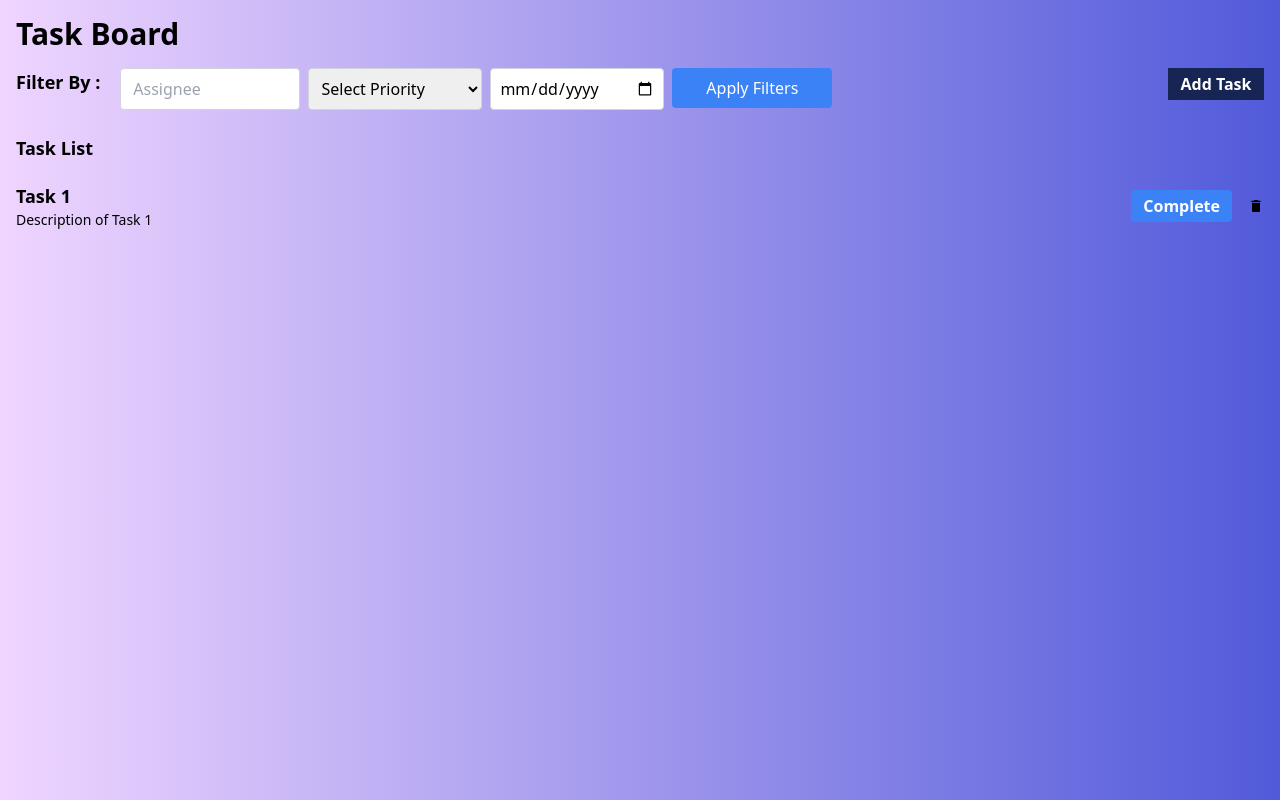
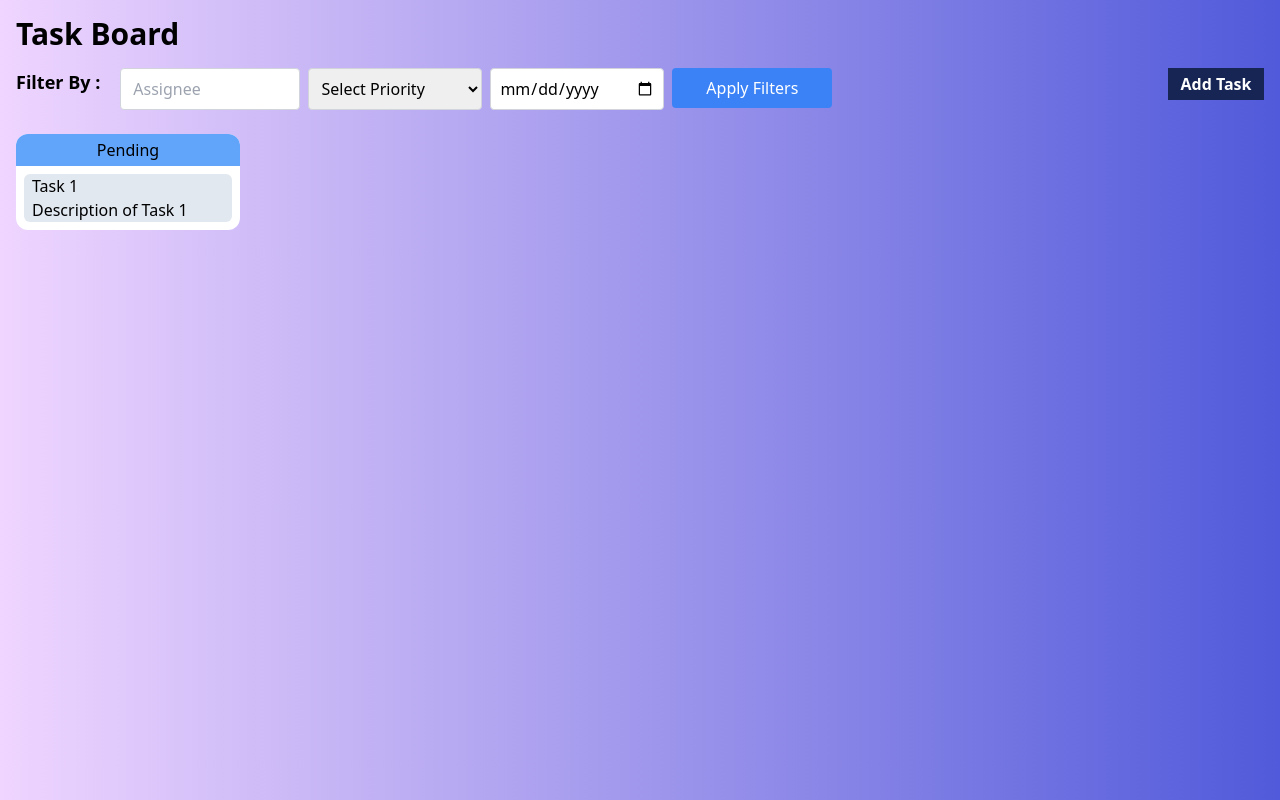
Before and after one commit to BIPODGHOSH/task-tracker, a React (Vite) app: page / in a window 1280 px wide. Built offline with nearby package versions, Linux system fonts and the light colour scheme; the HTML template or start-up script is replaced by a standard one.

Commit message:
change some style

```diff
--- a/src/App.css
+++ b/src/App.css
@@ -0,0 +1,7 @@
+::-webkit-scrollbar {
+  width: 0;
+}
+
+::-webkit-scrollbar-track {
+  display: none;
+}
--- a/src/App.jsx
+++ b/src/App.jsx
@@ -1,10 +1,11 @@
 import React from "react";
 import Home from "./component/Home";
+import "./App.css";
 
 const App = () => {
   return (
     <div
-      className="h-screen w-screen"
+      className="min-h-screen w-screen"
       style={{ background: "linear-Gradient(90deg, #efd5ff 0%, #515ada 100%)" }}
     >
       <Home />
--- a/src/component/TaskForm.jsx
+++ b/src/component/TaskForm.jsx
@@ -84,10 +84,11 @@ const TaskForm = () => {
           />
           <select
             name="status"
-            value={formData.status}
+            value={formData.status || "Pending"}
             onChange={handleChange}
             className="w-full px-3 py-2 mb-2 border border-gray-300 rounded"
           >
+            {/* <option value="Pending">Select Status</option> */}
             <option value="Pending">Pending</option>
             <option value="In Progress">In Progress</option>
             <option value="Completed">Completed</option>
--- a/src/component/TaskList.jsx
+++ b/src/component/TaskList.jsx
@@ -1,19 +1,38 @@
-import TaskItem from "./TaskItem";
+import React from "react";
+import { Card, CardHeader, CardBody } from "@material-tailwind/react"; // Import Card components from Material Tailwind
 
-const TaskList = ({ tasks, deleteTask, updateTask }) => {
+const TaskList = ({ tasks }) => {
+  // Group tasks based on their status
+  const groupedTasks = tasks.reduce((acc, task) => {
+    if (!acc[task.status]) {
+      acc[task.status] = []; // Initialize an array for the status if it doesn't exist
+    }
+    acc[task.status].push(task); // Push the task into the corresponding status array
+    return acc;
+  }, {});
+
   return (
-    <div className="w-full">
-      <h2 className="text-lg font-bold mb-2">Task List</h2>
-      <div className="overflow-x-auto">
-        {tasks.map((task) => (
-          <TaskItem
-            key={task.id}
-            task={task}
-            deleteTask={deleteTask}
-            updateTask={updateTask}
-          />
-        ))}
-      </div>
+    <div className="flex gap-2 p-0 m-0 overflow-x-scroll w-full scrollbar">
+      {Object.entries(groupedTasks).map(([status, tasks]) => (
+        <Card
+          key={status}
+          className="mb-4 min-w-40 md:w-56 bg-white overflow-hidden rounded-xl "
+        >
+          <CardHeader className="text-center py-1 bg-blue-400 rounded-none m-0">
+            {status}
+          </CardHeader>
+          <CardBody className="p-0 overflow-auto flex flex-col px-2">
+            {tasks.map((task) => (
+              <div key={task.id} className="bg-slate-200 my-2 rounded-md px-2">
+                <p>{task.title}</p>
+                <p>{task.description}</p>
+
+                {/* Render other task details */}
+              </div>
+            ))}
+          </CardBody>
+        </Card>
+      ))}
     </div>
   );
 };
```
